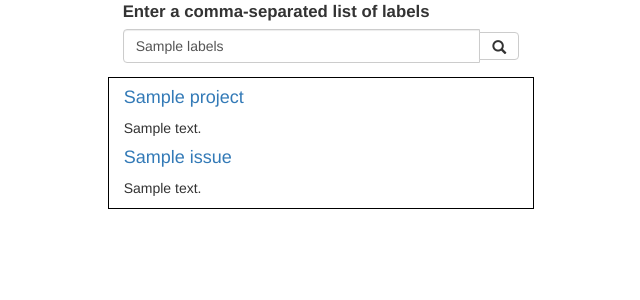
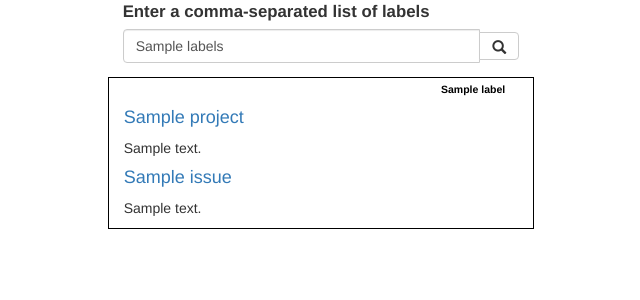
Before and after one commit to codeforamerica/civic-issue-finder, a Flask app: template templates/index.html in a window 1280 px wide. Shown: the top 300 px of the page, without its empty margins (319-959 px from the left). Run offline with Flask 2, Linux system fonts and the light colour scheme; the template is opened without the code that fills it: most values are stand-ins (such as "Sample title", 1, 10 or a date in 2020); some libraries are stand-ins or nearby versions.

Commit message:
Added label boxes to issue views

```diff
--- a/static/main.css
+++ b/static/main.css
@@ -14,3 +14,15 @@ label {
 .issue p,h4 {
   overflow: hidden;
 }
+
+.issue-labels {
+  float: right;
+}
+
+.label-link {
+  color: black;
+}
+
+.label-link:hover {
+  text-decoration: none;
+}
--- a/templates/index.html
+++ b/templates/index.html
@@ -29,9 +29,22 @@
       <div class='row'>
         {% for issue in issues %}
           <div class='col-sm-4 col-sm-offset-4 issue'>
-            <a href="{{ issue.project.code_url }}">
-              <h4>{{ issue.project.name }}</h4>
-            </a>
+            <div class='issue-labels'>
+              {% for label in issue.labels %}
+                <div class='label' style='background-color: #{{ label.color }}'>
+                  <a href="{{ label.url }}" class='label-link'>
+                    {{ label.name }}
+                  </a>
+                </div>
+                &nbsp;
+              {% endfor %}
+            </div>
+            <br>
+            <h4>
+              <a href="{{ issue.project.code_url }}">
+                {{ issue.project.name }}
+              </a>
+            </h4>
             <p>{{ issue.project.description }}</p>
             <a href="{{ issue.html_url }}">
               <h4>{{ issue.title }}</h4>
```
